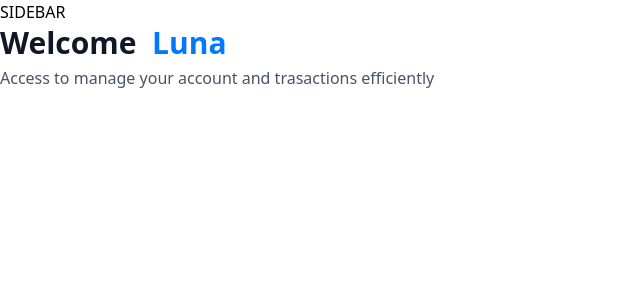
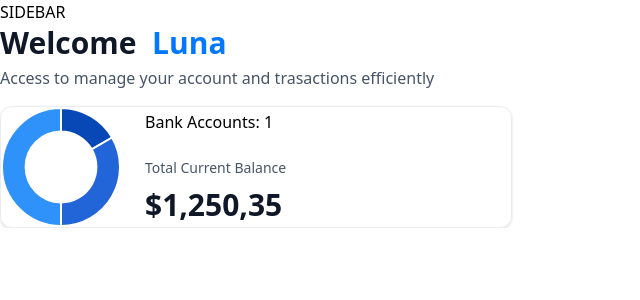
Before and after one commit to cezene/snoopy, a Next.js app: page / in a window 1280 px wide. Shown: the top 300 px of the page, without its empty margins (0-640 px from the left). Built offline with nearby package versions, Linux system fonts and the light colour scheme.

Commit message:
added chartjs and react counter

```diff
--- a/app/(root)/page.tsx
+++ b/app/(root)/page.tsx
@@ -1,5 +1,6 @@
 import React from "react";
 import HeaderBox from "@/components/HeaderBox";
+import TotalBalanceBox from "@/components/TotalBalanceBox";
 
 const Home = () => {
   const loggedIn = { firstName: "Luna" };
@@ -14,6 +15,11 @@ const Home = () => {
             user={loggedIn.firstName || "Uncle Scoorage"}
             subtext="Access to manage your account and trasactions efficiently"
           />
+          <TotalBalanceBox
+            accounts={[]}
+            totalBanks={1}
+            totalCurrentBalance={1250.35}
+          />
         </header>
       </div>
     </section>
--- a/app/globals.css
+++ b/app/globals.css
@@ -215,11 +215,11 @@
   }
 
   .home-header {
-    @apply flex flex-col justify-between gap-[10vw];
+    @apply flex flex-col justify-between gap-4;
   }
 
   .total-balance {
-    @apply flex w-full items-center gap-4 rounded-xl border border-gray-200 p-4 shadow-chart sm:gap-6 sm:p-6;
+    @apply flex max-w-lg w-full items-center gap-4 rounded-xl border border-gray-200 p-4 shadow-chart sm:gap-6 sm:p-6;
   }
 
   .total-balance-chart {
--- /dev/null
+++ b/components/AnimatedCounter.tsx
@@ -0,0 +1,18 @@
+'use client';
+
+import CountUp from 'react-countup';
+
+const AnimatedCounter = ({ amount }: { amount: number }) => {
+  return (
+    <div className="w-full">
+      <CountUp
+        decimals={2}
+        decimal=","
+        prefix="$"
+        end={amount}
+      />
+    </div>
+  )
+}
+
+export default AnimatedCounter
--- /dev/null
+++ b/components/DoughnutChart.tsx
@@ -0,0 +1,32 @@
+"use client"
+import React from 'react'
+import { Chart as ChartJS, ArcElement, Tooltip, Legend } from "chart.js";
+import { Doughnut } from 'react-chartjs-2'
+
+ChartJS.register(ArcElement, Tooltip, Legend)
+const DoughnutChart = ({accounts}: DoughnutChartProps) => {
+
+  const data = {
+    datasets: [
+      {
+        label: 'Banks',
+        data: [1250,2500,3750],
+        backgroundColor: ['#0747b6', '#2265d8', '#2f91fa']
+      }
+    ],
+    labels: ['Bank 1', 'Bank 2', 'Bank 3']
+  }
+  return (
+    <Doughnut data={data} options={{
+        cutout: '60%',
+        plugins: {
+            legend: {
+                display: false
+            }
+        }
+    }}
+     />
+  )
+}
+
+export default DoughnutChart
--- /dev/null
+++ b/components/TotalBalanceBox.tsx
@@ -0,0 +1,31 @@
+import AnimatedCounter from './AnimatedCounter';
+import DoughnutChart from './DoughnutChart';
+
+const TotalBalanceBox = ({
+  accounts = [], totalBanks, totalCurrentBalance
+}: TotlaBalanceBoxProps) => {
+  return (
+    <section className="total-balance">
+      <div className="total-balance-chart">
+        <DoughnutChart accounts={accounts}/>
+      </div>
+
+      <div className="flex flex-col gap-6">
+        <h2 className="header-2">
+          Bank Accounts: {totalBanks}
+        </h2>
+        <div className="flex flex-col gap-2">
+          <p className="total-balance-label">
+            Total Current Balance
+          </p>
+
+          <div className="total-balance-amount flex-center gap-2">
+            <AnimatedCounter amount={totalCurrentBalance} />
+          </div>
+        </div>
+      </div>
+    </section>
+  )
+}
+
+export default TotalBalanceBox
--- a/package.json
+++ b/package.json
@@ -11,11 +11,15 @@
   "dependencies": {
     "@radix-ui/react-slot": "^1.2.0",
     "@tailwindcss/postcss": "^4.1.4",
+    "chart.js": "^4.4.9",
     "class-variance-authority": "^0.7.1",
     "clsx": "^2.1.1",
     "lucide-react": "^0.488.0",
     "next": "15.3.1",
+    "query-string": "^9.1.1",
     "react": "^19.0.0",
+    "react-chartjs-2": "^5.3.0",
+    "react-countup": "^6.5.3",
     "react-dom": "^19.0.0",
     "tailwind-merge": "^3.2.0",
     "tw-animate-css": "^1.2.5",
```
Also changed, not shown: 1 other file (tests, documents, lock files or other folders).
